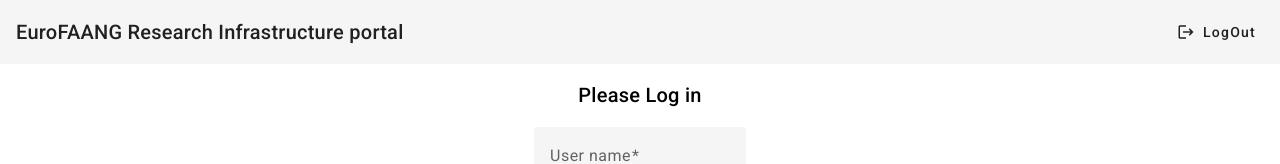
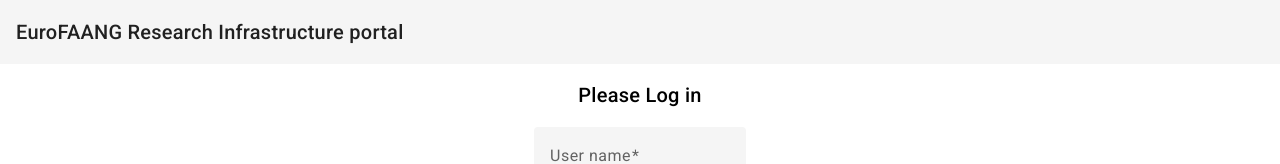
Before and after one commit to FAANG/dcc-eurofaang-ri-fe, an Angular app in the folder eurofaang-ri/: page /login in a window 1280 px wide. Shown: the top 164 px of the page. Built offline with nearby package versions, Linux system fonts and the light colour scheme.

Commit message:
abc-333 logout button not more displayed if user is already logged out

```diff
--- a/eurofaang-ri/src/app/header/header.component.html
+++ b/eurofaang-ri/src/app/header/header.component.html
@@ -1,7 +1,7 @@
 <mat-toolbar>
   <span>EuroFAANG Research Infrastructure portal</span>
   <span class="spacer"></span>
-  <div class="logout-item">
+  <div class="logout-item" *ngIf="isLoggedIn()">
     <button mat-button (click)="logOut()">
       <mat-icon>logout</mat-icon>
       <span class="mat-button-wrapper">LogOut</span>
--- a/eurofaang-ri/src/app/header/header.component.ts
+++ b/eurofaang-ri/src/app/header/header.component.ts
@@ -5,12 +5,12 @@
 import {ApiService} from '../services/api.service';
 import {UserProfileService} from "../services/user-profile.service";
 import {ActivatedRoute, Router} from "@angular/router";
-import {Location} from "@angular/common";
+import {Location, NgIf} from "@angular/common";
 
 @Component({
   selector: 'app-header',
   standalone: true,
-    imports: [MatToolbarModule, MatButton, MatIcon],
+  imports: [MatToolbarModule, MatButton, MatIcon, NgIf],
   providers: [ApiService],
   templateUrl: './header.component.html',
   styleUrl: './header.component.css'
@@ -21,4 +21,8 @@
   logOut() {
     this.apiService.logOut();
   }
+
+  isLoggedIn() {
+    return this.apiService.isLoggedIn();
+  }
 }
--- a/eurofaang-ri/src/app/services/api.service.ts
+++ b/eurofaang-ri/src/app/services/api.service.ts
@@ -105,9 +105,12 @@
   }
 
   logOut() {
-    sessionStorage.removeItem('authToken');
     sessionStorage.removeItem('userData');
     this.router.navigate(['login']);
   }
 
+  isLoggedIn(): boolean {
+    return !!sessionStorage.getItem('userData');
+  }
+
 }
```
